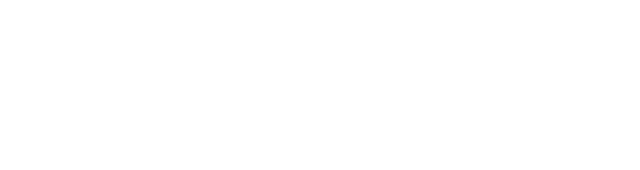
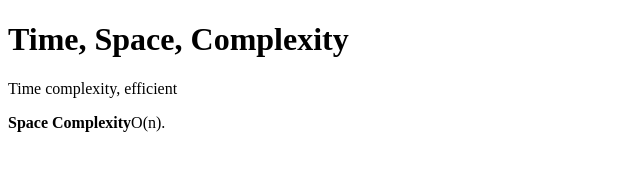
Before and after one commit to acciojob/time-and-space-complexity-Vanshsharma75, a website: page main.html in a window 1280 px wide. Shown: the whole page, without its empty margins (0-640 px from the left). Drawn offline with Linux system fonts and the light colour scheme.

Commit message:
created a submission

```diff
--- a/main.html
+++ b/main.html
@@ -10,7 +10,9 @@
 	<!-- the entire body must be written by student -->
     <script type="text/javascript" src="./script.js">
 </script>
-
+<h1>Time, Space, Complexity</h1>
+	<p>Time complexity, efficient</p>
+	<p><b>Space Complexity</b>O(n).</p>
 </body>
 
 </html>
```
